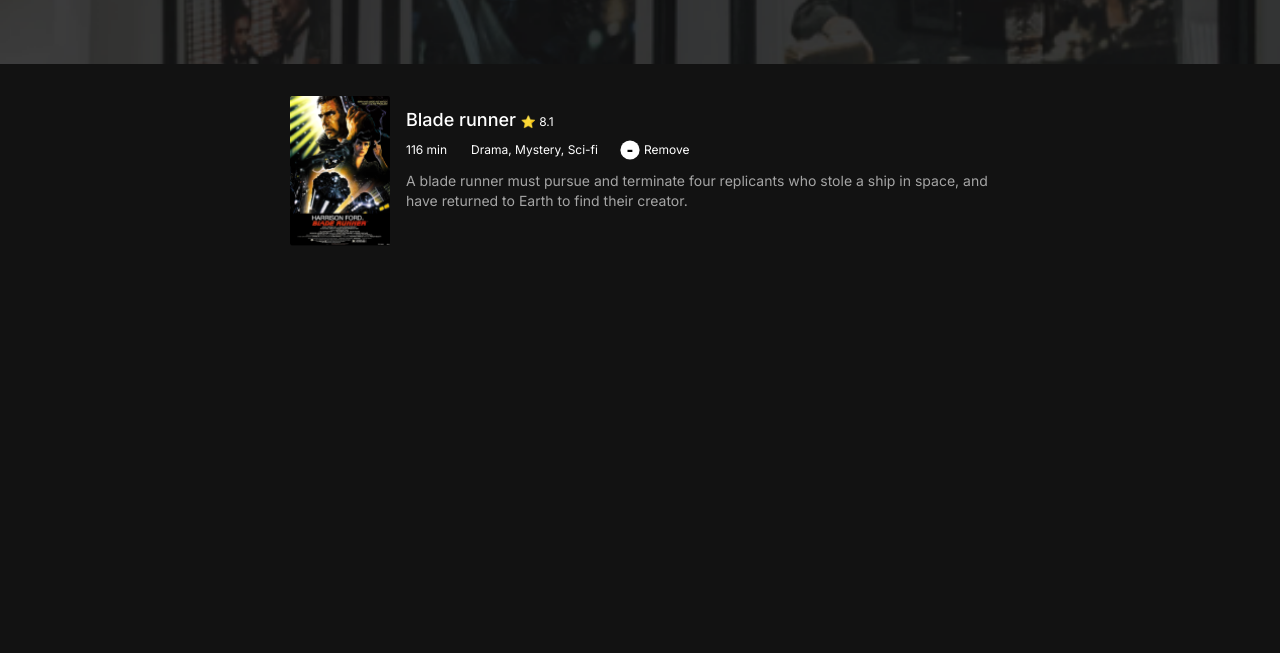
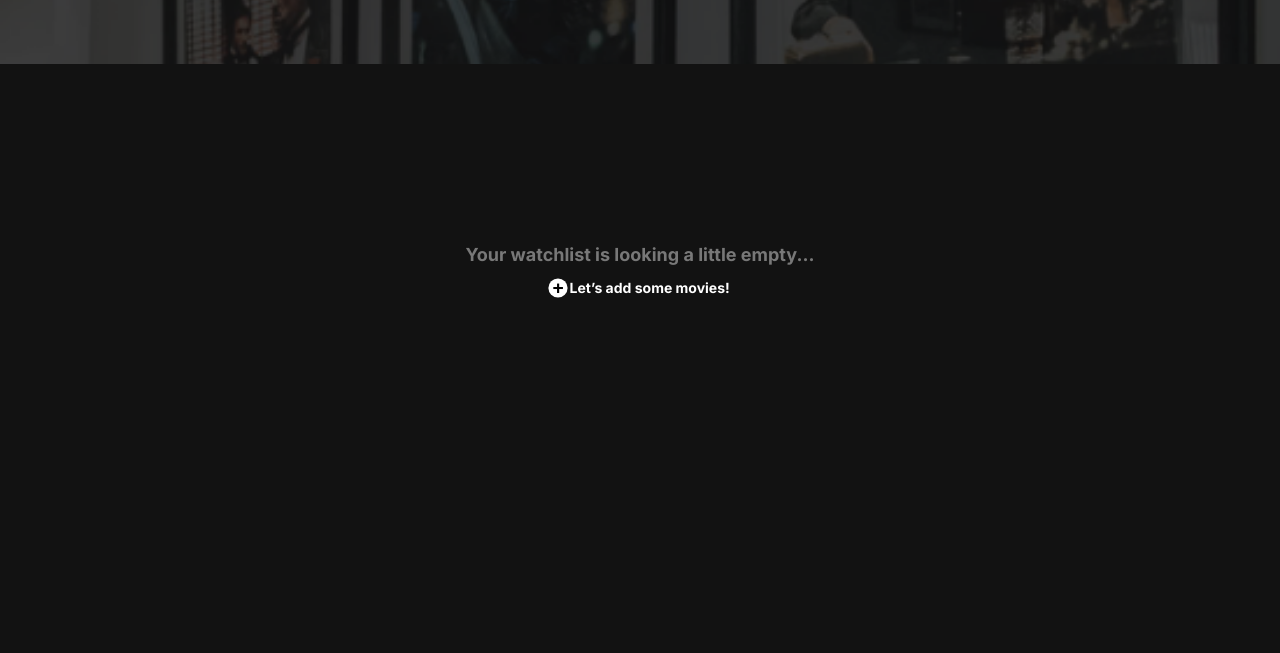
Before and after one commit to MohamedAmineRhindi/Movie-watchlist, a plain HTML site: page mywatchlist.html in a window 1280 px wide. Shown: the part 147-800 px from the top of the page. Drawn offline with Linux system fonts and the light colour scheme.

Commit message:
first commit

```diff
--- a/index.css
+++ b/index.css
@@ -17,17 +17,23 @@ h1 {
     font-size: 2.625rem;
 }
 
-header a {
+header a,
+main a {
     font-weight: 700;
     font-size: 0.875rem;
     color: #FFF;
     text-decoration: none;
     cursor: pointer;
+    padding-bottom: .25em;
 }
 
 header a:hover,
 header a:focus {
-    border-bottom: 3px solid #FFF;
+    border-bottom: 2px solid #FFF;
+}
+
+main a {
+    text-align: center;
 }
 
 .search-input{
@@ -156,7 +162,18 @@ header {
 }
 
 .empty-search {
-    padding: 10em 0;
+    padding: 10em 0 0;
+}
+
+main a {
+    align-self: center;
+    width: fit-content;
+    margin-top: 1em;
+}
+
+main a:hover,
+main a:focus {
+    transform: scale(1.1);
 }
 
 .result-container {
--- a/mywatchlist.html
+++ b/mywatchlist.html
@@ -10,22 +10,14 @@
     <body>
         <header>
             <div class="header-container">
-                <h1>Find your film</h1>
+                <h1>EGGFlix</h1>
                 <a href="index.html">Search for movies</a>
             </div>
         </header>
 
-        <main class="results-container">
-            <div class="result-container">
-                <img src="./img/testImage.png" class="movie-image">
-                <div class="movie-info-container">
-                    <h2>Blade runner <span class="movie-score">⭐ 8.1</span></h2>
-                    <div class="movie-info">
-                        <p>116 min</p><p>Drama, Mystery, Sci-fi</p><div class="add-movie-box"><button class="add-delete-movie">-</button><p>Remove</p></div>
-                    </div>
-                    <p class="movie-synopsis">A blade runner must pursue and terminate four replicants who stole a ship in space, and have returned to Earth to find their creator.</p>
-                </div>
-            </div>
+        <main class="results-container" id="search-results">
+            <h3 class="empty-search">Your watchlist is looking a little empty...</h3>
+            <a href="index.html"><button class="add-delete-movie">+</button> Let’s add some movies!</a>
         </main>
         <footer>
             <!-- <p>Powered by OMDb API</p> -->
--- a/watchlist.js
+++ b/watchlist.js
@@ -0,0 +1,50 @@
+
+const searchResults = document.getElementById("search-results")
+const savedMoviesStr = localStorage.getItem("myMoviesImdbID")
+let savedMovies = savedMoviesStr ? JSON.parse(savedMoviesStr) : new Array()
+console.log(savedMovies, savedMovies.length)
+
+function getSavedMoviesHtml(movie) {
+    const { Poster, Title, Year, imdbRating, Runtime, Genre, Plot, imdbID } = movie
+    return `
+        <div class="result-container" id="${imdbID}">
+            <img src=${Poster} class="movie-image">
+            <div class="movie-info-container">
+                <h2>${Title} (${Year})<span class="movie-score"> ⭐ ${imdbRating}</span></h2>
+                <div class="movie-info">
+                    <p>${Runtime}</p><p>${Genre}</p><div class="add-movie-box"><button class="add-delete-movie">-</button><p>Watchlist</p></div>
+                </div>
+                <p class="movie-synopsis">${Plot}</p>
+            </div>
+        </div>
+    `
+}
+
+function getEmptyWatchListHtml() {
+    return `
+        <h3 class="empty-search">Your watchlist is looking a little empty...</h3>
+        <a href="./index.html"><button class="add-delete-movie">+</button> Let’s add some movies!</a>
+    `
+}
+
+
+Promise.all(savedMovies.map(imdbID => fetch(`http://www.omdbapi.com/?apikey=ed083483&i=${imdbID}`)))
+    .then(promiseArray => Promise.all(promiseArray))
+    .then(responses => responses.map(res => res.json()))
+    .then(responses => Promise.all(responses))
+    .then(data => {
+        const SearchResultHtml = data.map(movie => getSavedMoviesHtml(movie)).join("")
+        searchResults.innerHTML = SearchResultHtml ? SearchResultHtml : getEmptyWatchListHtml()
+        const addDeleteBtn = document.getElementsByClassName("add-delete-movie")
+            for (let i = 0; i < addDeleteBtn.length; i++) {
+                addDeleteBtn[i].addEventListener("click", () => {
+                    savedMovies = savedMovies.filter(imdbID => imdbID !== data[i].imdbID)
+                    localStorage.setItem("myMoviesImdbID", JSON.stringify(savedMovies))
+                    document.getElementById(data[i].imdbID).remove()
+                    console.log(savedMovies)
+                    if(savedMovies.length === 0) {
+                        searchResults.innerHTML = getEmptyWatchListHtml()
+                    }
+                })
+            }
+    })
```
Also changed, not shown: index.html (+1 -1 lines), index.js (+17 -8 lines).
